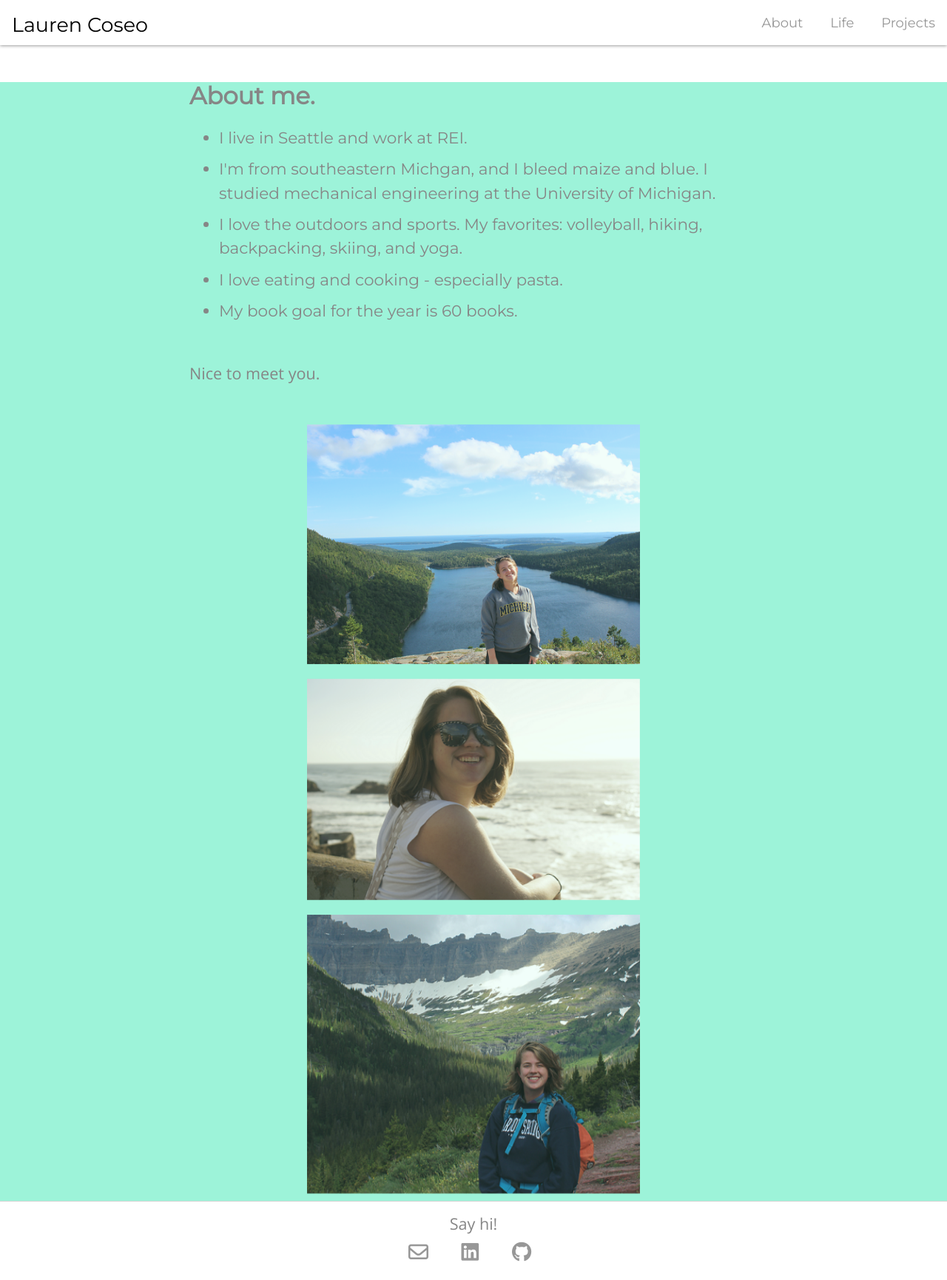
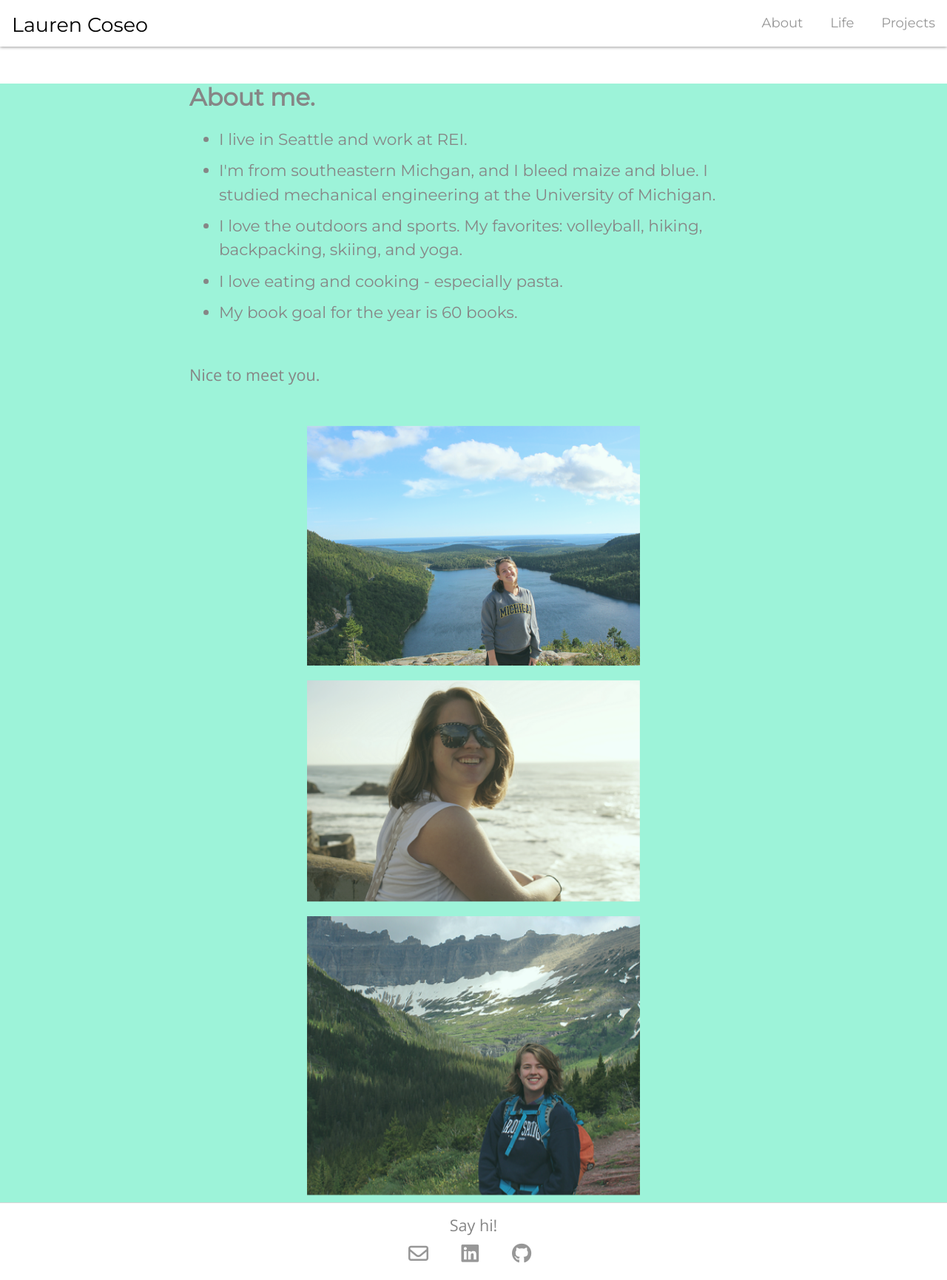
Before and after one commit to laurencoseo/laurencoseo.github.io, a Jekyll site: the page built from about/index.html, in a window 1280 px wide. Shown: the whole page at 74% size. Built offline with Jekyll 4.4.1, drawn with Linux system fonts in a browser that asks for light colours; nearby versions of some CDN libraries.

Commit message:
update header height

```diff
--- a/css/main.css
+++ b/css/main.css
@@ -22,7 +22,7 @@ body {
     background: white;
     box-shadow: 0px 1px 4px rgb(156, 156, 156);
     width: 100%;
-    height: 61px;
+    height: 63px;
     min-width: 265px;
 
     /* position: fixed;
```
